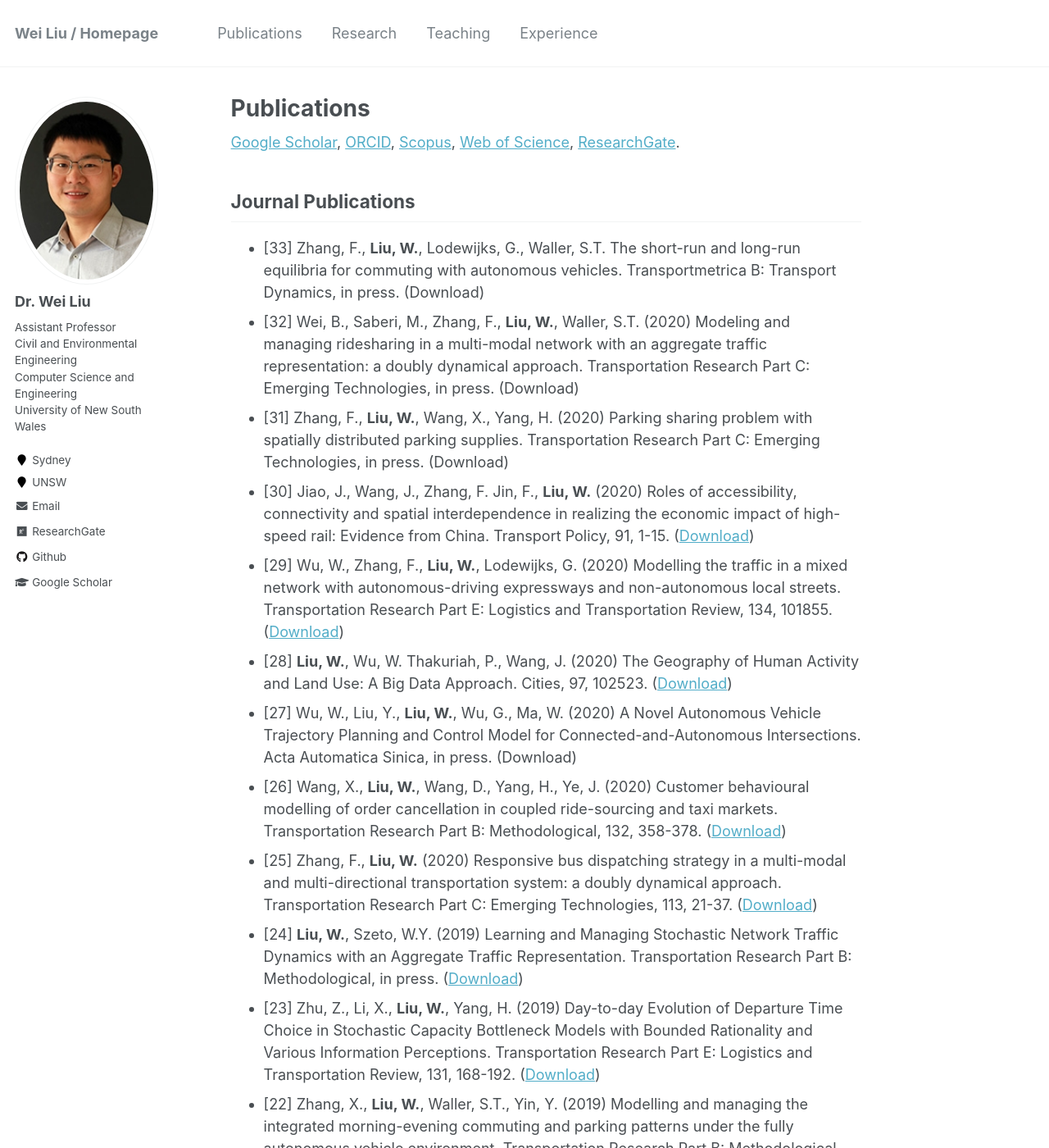
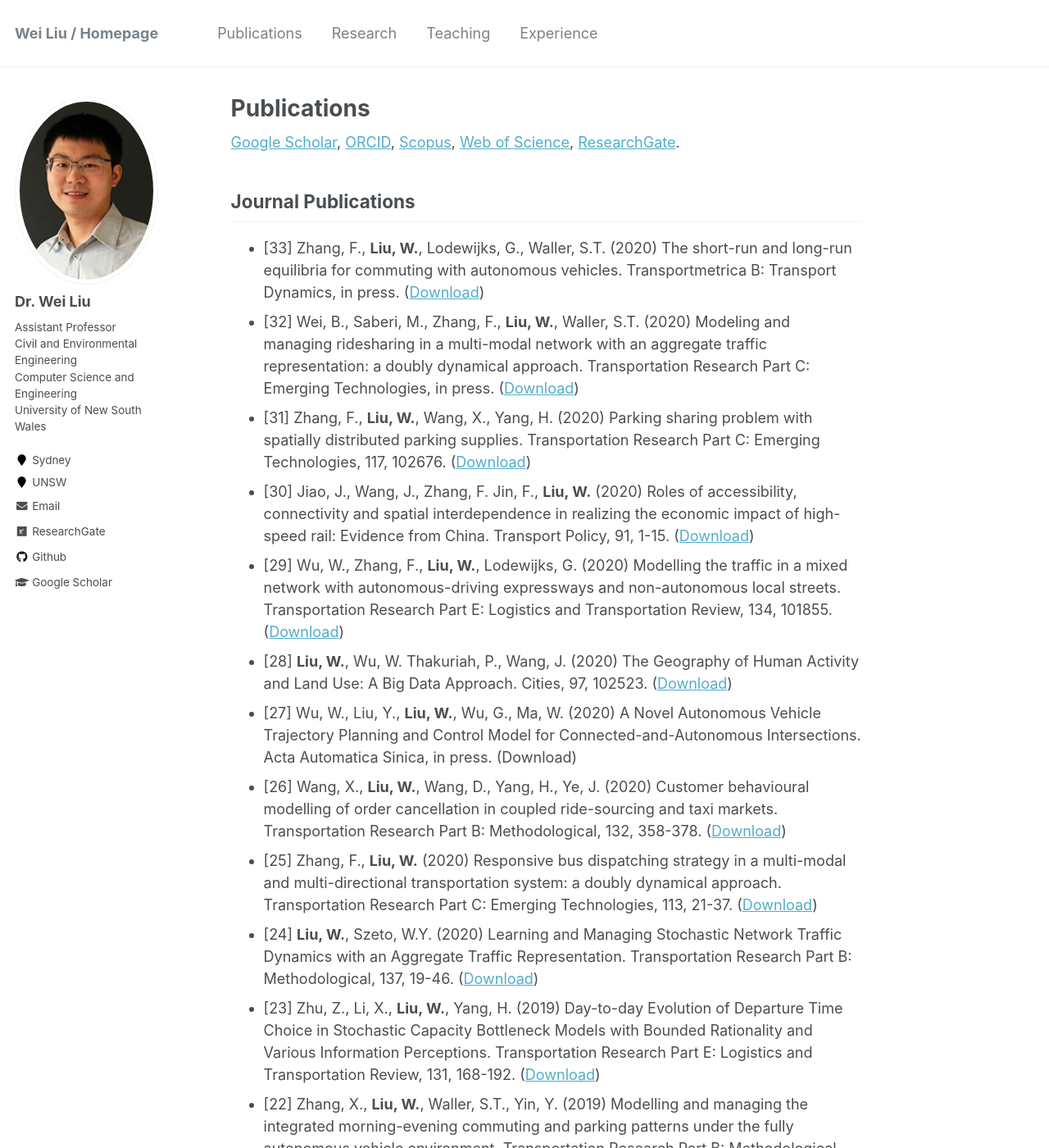
Before and after one commit to weiliu2016/weiliu2016.github.io, a Jekyll site: the page built from _pages/publications.md, in a window 1280 px wide and 1400 px high. Shown: the whole window at 82% size. Built offline with Jekyll 4.4.1, drawn with Linux system fonts in a browser that asks for light colours.

Commit message:
Update publications.md

```diff
--- a/_pages/publications.md
+++ b/_pages/publications.md
@@ -18,16 +18,16 @@ author_profile: true
 
 Journal Publications
 ----------
-* [33] Zhang, F., **Liu, W.**, Lodewijks, G., Waller, S.T. The short-run and long-run equilibria for commuting with autonomous vehicles. Transportmetrica B: Transport Dynamics, in press. (Download)
-* [32] Wei, B., Saberi, M., Zhang, F., **Liu, W.**, Waller, S.T. (2020) Modeling and managing ridesharing in a multi-modal network with an aggregate traffic representation: a doubly dynamical approach. Transportation Research Part C: Emerging Technologies, in press. (Download)
-* [31] Zhang, F., **Liu, W.**, Wang, X., Yang, H. (2020) Parking sharing problem with spatially distributed parking supplies. Transportation Research Part C: Emerging Technologies, in press. (Download)
+* [33] Zhang, F., **Liu, W.**, Lodewijks, G., Waller, S.T. (2020) The short-run and long-run equilibria for commuting with autonomous vehicles. Transportmetrica B: Transport Dynamics, in press. ([Download](https://doi.org/10.1080/21680566.2020.1779146))
+* [32] Wei, B., Saberi, M., Zhang, F., **Liu, W.**, Waller, S.T. (2020) Modeling and managing ridesharing in a multi-modal network with an aggregate traffic representation: a doubly dynamical approach. Transportation Research Part C: Emerging Technologies, in press. ([Download](https://doi.org/10.1016/j.trc.2020.102670))
+* [31] Zhang, F., **Liu, W.**, Wang, X., Yang, H. (2020) Parking sharing problem with spatially distributed parking supplies. Transportation Research Part C: Emerging Technologies, 117, 102676. ([Download](https://doi.org/10.1016/j.trc.2020.102676))
 * [30] Jiao, J., Wang, J., Zhang, F. Jin, F., **Liu, W.** (2020) Roles of accessibility, connectivity and spatial interdependence in realizing the economic impact of high-speed rail: Evidence from China. Transport Policy, 91, 1-15. ([Download](https://www.sciencedirect.com/science/article/pii/S0967070X19300617))
 * [29] Wu, W., Zhang, F., **Liu, W.**, Lodewijks, G. (2020) Modelling the traffic in a mixed network with autonomous-driving expressways and non-autonomous local streets. Transportation Research Part E: Logistics and Transportation Review, 134, 101855. ([Download](https://www.sciencedirect.com/science/article/pii/S1366554519301838))
 * [28] **Liu, W.**, Wu, W. Thakuriah, P., Wang, J.  (2020) The Geography of Human Activity and Land Use: A Big Data Approach. Cities, 97, 102523. ([Download](https://www.sciencedirect.com/science/article/abs/pii/S0264275119306171))
 * [27] Wu, W., Liu, Y., **Liu, W.**, Wu, G., Ma, W. (2020) A Novel Autonomous Vehicle Trajectory Planning and Control Model for Connected-and-Autonomous Intersections. Acta Automatica Sinica, in press. (Download)
 * [26] Wang, X., **Liu, W.**, Wang, D., Yang, H., Ye, J. (2020) Customer behavioural modelling of order cancellation in coupled ride-sourcing and taxi markets. Transportation Research Part B: Methodological, 132, 358-378. ([Download](https://www.sciencedirect.com/science/article/pii/S0191261518311330))
 * [25] Zhang, F., **Liu, W.** (2020) Responsive bus dispatching strategy in a multi-modal and multi-directional transportation system: a doubly dynamical approach. Transportation Research Part C: Emerging Technologies, 113, 21-37. ([Download](https://www.sciencedirect.com/science/article/pii/S0968090X18317418))
-* [24] **Liu, W.**, Szeto, W.Y. (2019) Learning and Managing Stochastic Network Traffic Dynamics with an Aggregate Traffic Representation. Transportation Research Part B: Methodological, in press. ([Download](https://www.sciencedirect.com/science/article/pii/S0191261517307130))
+* [24] **Liu, W.**, Szeto, W.Y. (2020) Learning and Managing Stochastic Network Traffic Dynamics with an Aggregate Traffic Representation. Transportation Research Part B: Methodological, 137, 19-46. ([Download](https://www.sciencedirect.com/science/article/pii/S0191261517307130))
 * [23] Zhu, Z., Li, X., **Liu, W.**, Yang, H. (2019) Day-to-day Evolution of Departure Time Choice in Stochastic Capacity Bottleneck Models with Bounded Rationality and Various Information Perceptions. Transportation Research Part E: Logistics and Transportation Review, 131, 168-192. ([Download](https://www.sciencedirect.com/science/article/pii/S1366554519301553))
 * [22] Zhang, X., **Liu, W.**, Waller, S.T., Yin, Y. (2019) Modelling and managing the integrated morning-evening commuting and parking patterns under the fully autonomous vehicle environment. Transportation Research Part B: Methodological, 128, 380-407. ([Download](https://www.sciencedirect.com/science/article/pii/S0191261518308841))
 * [21] Zhang, X., **Liu, W.**, Waller, S.T. (2019) A network traffic assignment model for autonomous vehicles with parking choices. Computer-Aided Civil and Infrastructure Engineering, 34(12), 1100-1118. ([Download](https://onlinelibrary.wiley.com/doi/abs/10.1111/mice.12486))
```
